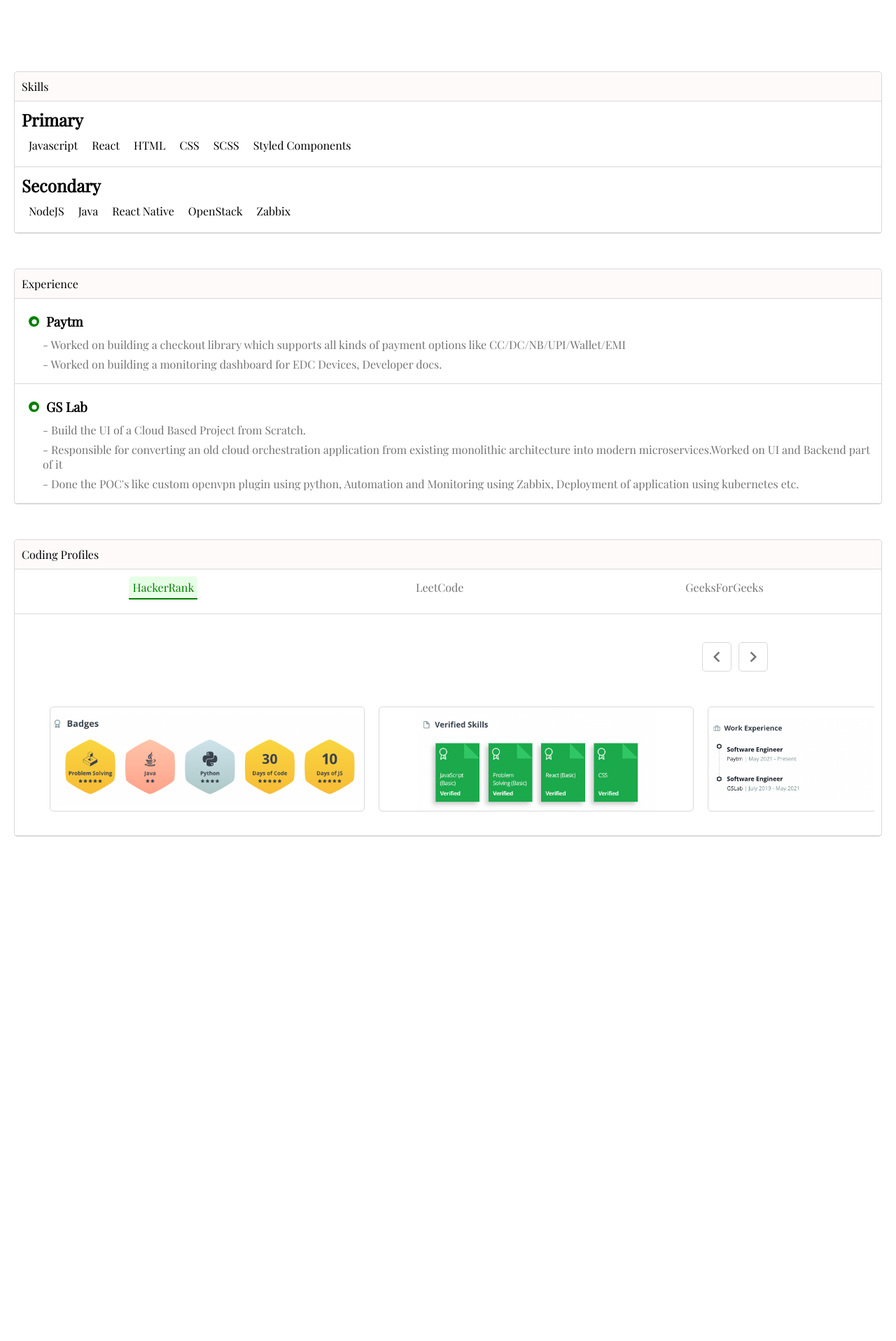
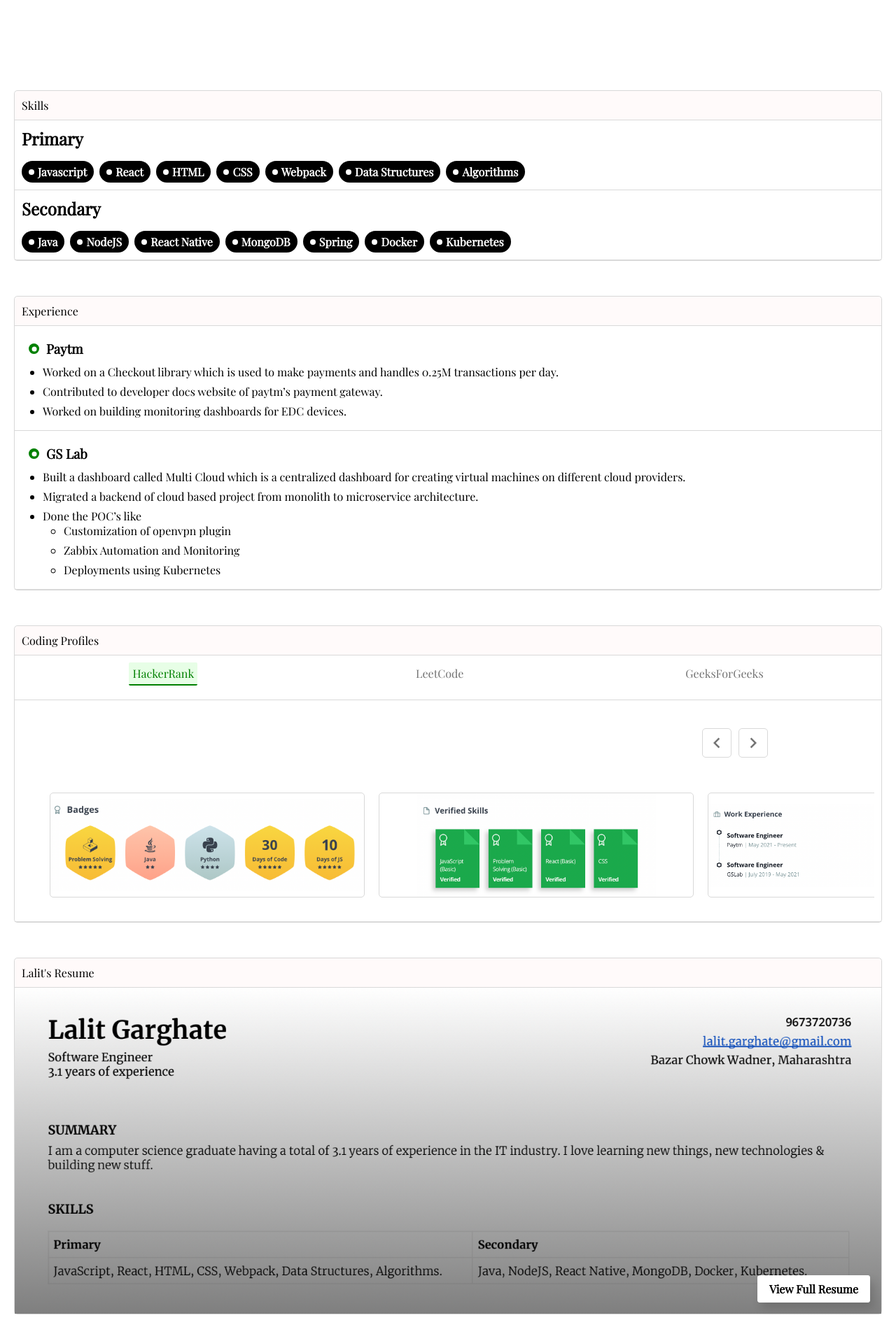
Before and after one commit to lalitlsg/lalitlsg-portfolio, a React (Create React App) app: page / in a window 1280 px wide. Shown: the part 387-2304 px from the top of the page at 70% size. Before the commit the page ends 1753 px from the top, so only its background shows below. Built offline with nearby package versions, Linux system fonts and the light colour scheme.

Commit message:
resume added

```diff
--- a/src/components/Main/Contents/Home.js
+++ b/src/components/Main/Contents/Home.js
@@ -1,5 +1,5 @@
-import React, { useContext, useEffect } from 'react';
-import { Theme } from '../../../App';
+import React, { useContext, useEffect } from "react";
+import { Theme } from "../../../App";
 import {
   StyledIntroTitle,
   StyledIntro,
@@ -9,45 +9,57 @@
   StyledDesc,
   StyledName,
   StyledDescName,
-} from '../../../styles/HomeStyles';
-import CodingProfiles from './home-contents/CodingProfiles';
-import ExperienceComponent from './home-contents/ExperienceComponent';
-import HomeCard from './home-contents/HomeCard';
-import SkillComponent from './home-contents/SkillComponent';
+} from "../../../styles/HomeStyles";
+import CodingProfiles from "./home-contents/CodingProfiles";
+import ExperienceComponent from "./home-contents/ExperienceComponent";
+import HomeCard from "./home-contents/HomeCard";
+import HomeIntroImg from "./home-contents/HomeIntroImg";
+import SkillComponent from "./home-contents/SkillComponent";
+import style from "../../../styles/home-styles/home.module.css";
+import Resume from "./home-contents/Resume";
 
 const Home = () => {
   const dark = useContext(Theme);
   useEffect(() => {
-    document.title = 'Lalit | Home';
+    document.title = "Lalit | Home";
   }, []);
   return (
     <StyledHome>
       <StyledBackground>
+        <div className={style.intro}>
           <StyledIntro>
             <StyledIntroTitle dark={dark}>
               Hi, I'm <StyledName dark={dark}>Lalit.</StyledName>
             </StyledIntroTitle>
             <StyledDesc dark={dark}>
               <div>
-              I'm experienced <StyledDescName dark={dark}>software engineer</StyledDescName> who loves building things.
+                A <StyledDescName dark={dark}>software engineer</StyledDescName>{" "}
+                having more than <StyledDescName dark={dark}>3 years</StyledDescName> of
+                experience.
               </div>
+
               <div>
-              In my <StyledDescName dark={dark}>3 years</StyledDescName> of experience, I have worked on some of the
+                I have worked on the domains like{" "}
+                <StyledDescName dark={dark}>payments</StyledDescName> and{" "}
+                <StyledDescName dark={dark}>cloud</StyledDescName>.
               </div>
-            <div>
-              most interesting projects in <StyledDescName dark={dark}>payments</StyledDescName> and{' '}
-              <StyledDescName dark={dark}>cloud</StyledDescName> domains.
-            </div>
+              <div>I love learning new things, new technologies</div>
+              <div>and building new stuffs.</div>
             </StyledDesc>
           </StyledIntro>
-        <HomeCard header={'Skills'}>
+          <HomeIntroImg />
+        </div>
+        <HomeCard header={"Skills"}>
           <SkillComponent />
         </HomeCard>
-        <HomeCard header={'Experience'}>
+        <HomeCard header={"Experience"}>
           <ExperienceComponent />
         </HomeCard>
-        <HomeCard header={'Coding Profiles'}>
+        <HomeCard header={"Coding Profiles"}>
           <CodingProfiles />
+        </HomeCard>
+        <HomeCard header={"Lalit's Resume"}>
+          <Resume />
         </HomeCard>
         <StyledFooter />
       </StyledBackground>
--- a/src/components/Main/Contents/home-contents/ExperienceComponent.js
+++ b/src/components/Main/Contents/home-contents/ExperienceComponent.js
@@ -1,4 +1,4 @@
-import React from 'react';
+import React from "react";
 import {
   StyledCircle,
   StyledExperienceDescription,
@@ -7,7 +7,7 @@
   StyledContainer,
   StyledSection,
   StyledTitleText,
-} from '../../../../styles/HomeStyles';
+} from "../../../../styles/HomeStyles";
 
 const ExperienceComponent = () => {
   return (
@@ -19,10 +19,15 @@
         </StyledExperienceTitle>
         <StyledExperienceDescription>
           <StyledPoints>
-            - Worked on building a checkout library which supports all kinds of payment options like
-            CC/DC/NB/UPI/Wallet/EMI
+            Worked on a Checkout library which is used to make payments and
+            handles 0.25M transactions per day.
           </StyledPoints>
-          <StyledPoints> - Worked on building a monitoring dashboard for EDC Devices, Developer docs. </StyledPoints>
+          <StyledPoints>
+            Contributed to developer docs website of paytm’s payment gateway.
+          </StyledPoints>
+          <StyledPoints>
+            Worked on building monitoring dashboards for EDC devices.
+          </StyledPoints>
         </StyledExperienceDescription>
       </StyledSection>
       <StyledSection>
@@ -31,14 +36,22 @@
           <StyledTitleText>GS Lab</StyledTitleText>
         </StyledExperienceTitle>
         <StyledExperienceDescription>
-          <StyledPoints>- Build the UI of a Cloud Based Project from Scratch.</StyledPoints>
           <StyledPoints>
-            - Responsible for converting an old cloud orchestration application from existing monolithic architecture
-            into modern microservices.Worked on UI and Backend part of it{' '}
+            Built a dashboard called Multi Cloud which is a centralized
+            dashboard for creating virtual machines on different cloud
+            providers.
           </StyledPoints>
           <StyledPoints>
-            - Done the POC's like custom openvpn plugin using python, Automation and Monitoring using Zabbix, Deployment
-            of application using kubernetes etc.
+            Migrated a backend of cloud based project from monolith to
+            microservice architecture.
+          </StyledPoints>
+          <StyledPoints>
+            Done the POC’s like
+            <StyledExperienceDescription>
+              <StyledPoints>Customization of openvpn plugin</StyledPoints>
+              <StyledPoints>Zabbix Automation and Monitoring</StyledPoints>
+              <StyledPoints>Deployments using Kubernetes</StyledPoints>
+            </StyledExperienceDescription>
           </StyledPoints>
         </StyledExperienceDescription>
       </StyledSection>
--- /dev/null
+++ b/src/components/Main/Contents/home-contents/HomeIntroImg.js
@@ -0,0 +1,14 @@
+import React from "react";
+import style from "../../../../styles/home-styles/home.module.css";
+
+const HomeIntroImg = () => {
+  return (
+    <section className={style.IntroSection}>
+      {/* <div className={style.slide}>
+        <div className={style.lang}></div>
+      </div> */}
+    </section>
+  );
+};
+
+export default HomeIntroImg;
--- /dev/null
+++ b/src/components/Main/Contents/home-contents/Resume.js
@@ -0,0 +1,15 @@
+import React from 'react'
+import resume from '../../../../images/resume.png'
+import style from '../../../../styles/home-styles/resume.module.css'
+
+const Resume = () => {
+  return (
+    <div className={style.resumeMain}>
+        <img src={resume} alt="lalit's resume" className={style.resume}/>
+        <div className={style.preview}></div>
+        <a href='https://drive.google.com/file/d/1rfyHEMBzgsqMRPNgW2MTLtbtE7b_YWAL/view' target="_blank" className={style.viewFull}>View Full Resume</a>
+    </div>
+  )
+}
+
+export default Resume
--- a/src/components/Main/Contents/home-contents/SkillComponent.js
+++ b/src/components/Main/Contents/home-contents/SkillComponent.js
@@ -1,17 +1,44 @@
-import React from 'react';
-import { StyledContent, StyledDiv, StyledContainer, StyledSection, StyledTitle } from '../../../../styles/HomeStyles';
+import React, { useContext } from "react";
+import { Theme } from "../../../../App";
+import {
+  StyledContent,
+  StyledDiv,
+  StyledContainer,
+  StyledSection,
+  StyledTitle,
+} from "../../../../styles/HomeStyles";
 
-const primary = ['Javascript', 'React', 'HTML', 'CSS', 'SCSS', 'Styled Components'];
-const secondary = ['NodeJS', 'Java', 'React Native', 'OpenStack', 'Zabbix'];
+const primary = [
+  "Javascript",
+  "React",
+  "HTML",
+  "CSS",
+  "Webpack",
+  "Data Structures",
+  "Algorithms",
+];
+const secondary = [
+  "Java",
+  "NodeJS",
+  "React Native",
+  "MongoDB",
+  "Spring",
+  "Docker",
+  "Kubernetes",
+];
 
 const SkillComponent = () => {
+  const dark = useContext(Theme);
+
   return (
     <StyledContainer>
       <StyledSection>
         <StyledTitle>Primary</StyledTitle>
         <StyledContent>
           {primary.map((s) => (
-            <StyledDiv key={s}>{s}</StyledDiv>
+            <StyledDiv dark={dark} key={s}>
+              {s}
+            </StyledDiv>
           ))}
         </StyledContent>
       </StyledSection>
@@ -19,7 +46,9 @@
         <StyledTitle>Secondary</StyledTitle>
         <StyledContent>
           {secondary.map((s) => (
-            <StyledDiv key={s}>{s}</StyledDiv>
+            <StyledDiv dark={dark} key={s}>
+              {s}
+            </StyledDiv>
           ))}
         </StyledContent>
       </StyledSection>
--- a/src/index.css
+++ b/src/index.css
@@ -1,4 +1,5 @@
 body {
   -webkit-font-smoothing: antialiased;
   -moz-osx-font-smoothing: grayscale;
+  perspective: 400px;
 }
--- a/src/styles/HomeStyles.js
+++ b/src/styles/HomeStyles.js
@@ -1,4 +1,4 @@
-import styled, { keyframes } from 'styled-components';
+import styled, { keyframes } from "styled-components";
 
 export const StyledHome = styled.div`
   width: 100%;
@@ -21,7 +21,7 @@
 export const StyledCardHeader = styled.header`
   padding: 10px;
   border-bottom: 1px solid #d9d9d9;
-  background-color: ${(props) => (props.dark ? '#1a1a1a' : '#fffafa')};
+  background-color: ${(props) => (props.dark ? "#1a1a1a" : "#fffafa")};
   border-top-left-radius: 5px;
   border-top-right-radius: 5px;
 `;
@@ -39,26 +39,46 @@
   border-bottom: 1px solid #d9d9d9;
 `;
 
-export const StyledTitle = styled.h2``;
+export const StyledTitle = styled.h2`
+  margin-bottom: 1rem;
+`;
 export const StyledContent = styled.div`
   display: flex;
   flex-wrap: wrap;
 `;
 export const StyledDiv = styled.div`
-  padding: 10px;
+  padding: 5px 10px;
+  background-color: ${(props) => props.dark ? "#202020" : "#000000"};
+  color: #ffffff;
+  margin-right: 8px;
+  border-radius: 20px;
+  font-weight: bold;
+  display: flex;
+  justify-content: center;
+  align-items: center;
+
+  ::before {
+    content: "";
+    display: inline-block;
+    width: 8px;
+    height: 8px;
+    background-color: #ffffff;
+    border-radius: 50%;
+    margin-right: 5px;
+  }
 `;
 
 export const StyledNormalDiv = styled.div``;
 export const StyledExperienceDescription = styled.ul`
   padding-left: 30px;
-  list-style-type: none;
 `;
 export const StyledPoints = styled.li`
   margin-bottom: 7px;
-  color: #737373;
+  /* color: #737373; */
 `;
 
-export const StyledExperienceTitle = styled(StyledDiv)`
+export const StyledExperienceTitle = styled.div`
+  padding: 10px;
   display: flex;
   align-items: center;
 `;
@@ -73,7 +93,7 @@
   background-color: green;
   position: relative;
   &::before {
-    content: '';
+    content: "";
     width: 7px;
     height: 7px;
     border-radius: 50%;
@@ -93,11 +113,10 @@
 export const StyledTab = styled.div`
   cursor: pointer;
   padding: 5px;
-  border-bottom: ${(props) => (props.active ? '2px solid green' : 'none')};
-  color: ${(props) => (props.active ? 'green' : '#737373')};
-  background-color: ${(props) => (props.active ? '#e7fee6' : '#fff')};
-  border-top-left-radius: 5px;
-  border-top-right-radius: 5px;
+  border-bottom: ${(props) => (props.active ? "2px solid green" : "none")};
+  color: ${(props) => (props.active ? "green" : "#737373")};
+  background-color: ${(props) => (props.active ? "#e7fee6" : "#fff")};
+  border-radius: 2px;
 
   &:hover {
     background-color: #e7fee6;
@@ -165,23 +184,23 @@
 export const StyledDesc = styled.div`
   margin-top: 10px;
   font-size: 20px;
-  color: ${(props) => (props.dark ? 'white' : '#595959')};
+  color: ${(props) => (props.dark ? "white" : "#595959")};
 `;
 
 export const StyledIntroTitle = styled.div`
   font-size: 40px;
-  color: ${(props) => (props.dark ? 'white' : '#737373')};
+  color: ${(props) => (props.dark ? "white" : "#737373")};
 `;
 
 export const StyledName = styled.span`
-  color: ${(props) => (props.dark ? 'white' : '#0d0d0d')};
+  color: ${(props) => (props.dark ? "white" : "#0d0d0d")};
   text-decoration: underline;
 `;
 
 export const StyledDescName = styled.span`
-  color: ${(props) => (props.dark ? 'white' : '#0d0d0d')};
+  color: ${(props) => (props.dark ? "white" : "#0d0d0d")};
   font-weight: 800;
-  border-bottom: 1px solid ${(props) => (props.dark ? 'white' : '#0d0d0d')};
+  border-bottom: 1px solid ${(props) => (props.dark ? "white" : "#0d0d0d")};
 `;
 
 export const StyledLoadingContainer = styled.div`
--- /dev/null
+++ b/src/styles/home-styles/home.module.css
@@ -0,0 +1,34 @@
+.intro {
+  display: flex;
+  justify-content: space-between;
+}
+
+.IntroSection {
+  /* margin-right: 10%; */
+}
+
+.slide {
+  width: 300px;
+  height: 350px;
+  background-color: red;
+  border-radius: 10%;
+  transform:  rotate3d(189, 99, -17, 130deg);
+  animation: circle 5s linear infinite;
+}
+
+.lang {
+  width: 100px;
+  height: 100px;
+  background-color: black;
+  border: 5px solid white;
+  border-radius: 50%;
+}
+
+@keyframes circle {
+  from {
+    transform:  rotate(0deg);
+  }
+  to {
+    transform:  rotate(360deg);
+  }
+}
--- /dev/null
+++ b/src/styles/home-styles/resume.module.css
@@ -0,0 +1,44 @@
+.resumeMain {
+  position: relative;
+  background-color: white;
+}
+
+.preview {
+  position: absolute;
+  top: 0;
+  left: 0;
+  width: 100%;
+  height: 100%;
+  background-image: linear-gradient(
+    to bottom,
+    rgba(0, 0, 0, 0),
+    rgba(0, 0, 0, 0.5)
+  );
+}
+
+.resume {
+    width: 100%;
+    height: 100%;
+    border-radius: 5px;
+}
+
+.viewFull {
+  appearance: none;
+  text-decoration: none;
+  color: black;
+  font-weight: 600;
+  position: absolute;
+  right: 0;
+  bottom: 0;
+  background-color: #ffffff;
+  margin: 1rem;
+  padding: 0.5rem 1rem;
+  border-radius: 3px;
+  cursor: pointer;
+  box-shadow: 5px 8px 13px rgb(0 0 0 / 15%);
+  border: 1px solid #fff;
+}
+
+.viewFull:hover {
+   background-color: #f2f2f2;
+}
```
Also changed, not shown: src/images/resume.png (added), 1 other file (tests, documents, lock files or other folders). Lines whose indentation alone changed are shown as unchanged.
